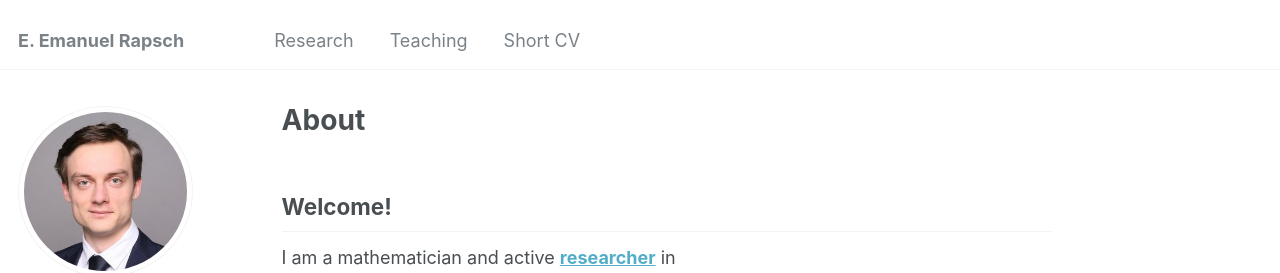
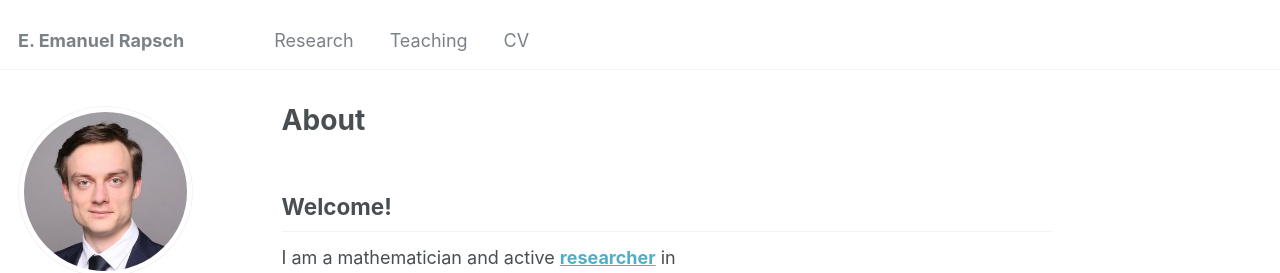
Before and after one commit to erapsch/erapsch.github.io, a Jekyll site: the page built from _pages/about.md, in a window 1280 px wide. Shown: the top 273 px of the page. Built offline with Jekyll 4.4.1, drawn with Linux system fonts in a browser that asks for light colours; some web fonts are replaced.

Commit message:
CV instead of "Short CV"

```diff
--- a/_data/navigation.yml
+++ b/_data/navigation.yml
@@ -6,5 +6,5 @@ main:
   - title: "Teaching"
     url: /teaching/
 
-  - title: "Short CV"
+  - title: "CV"
     url: /cv/
```
